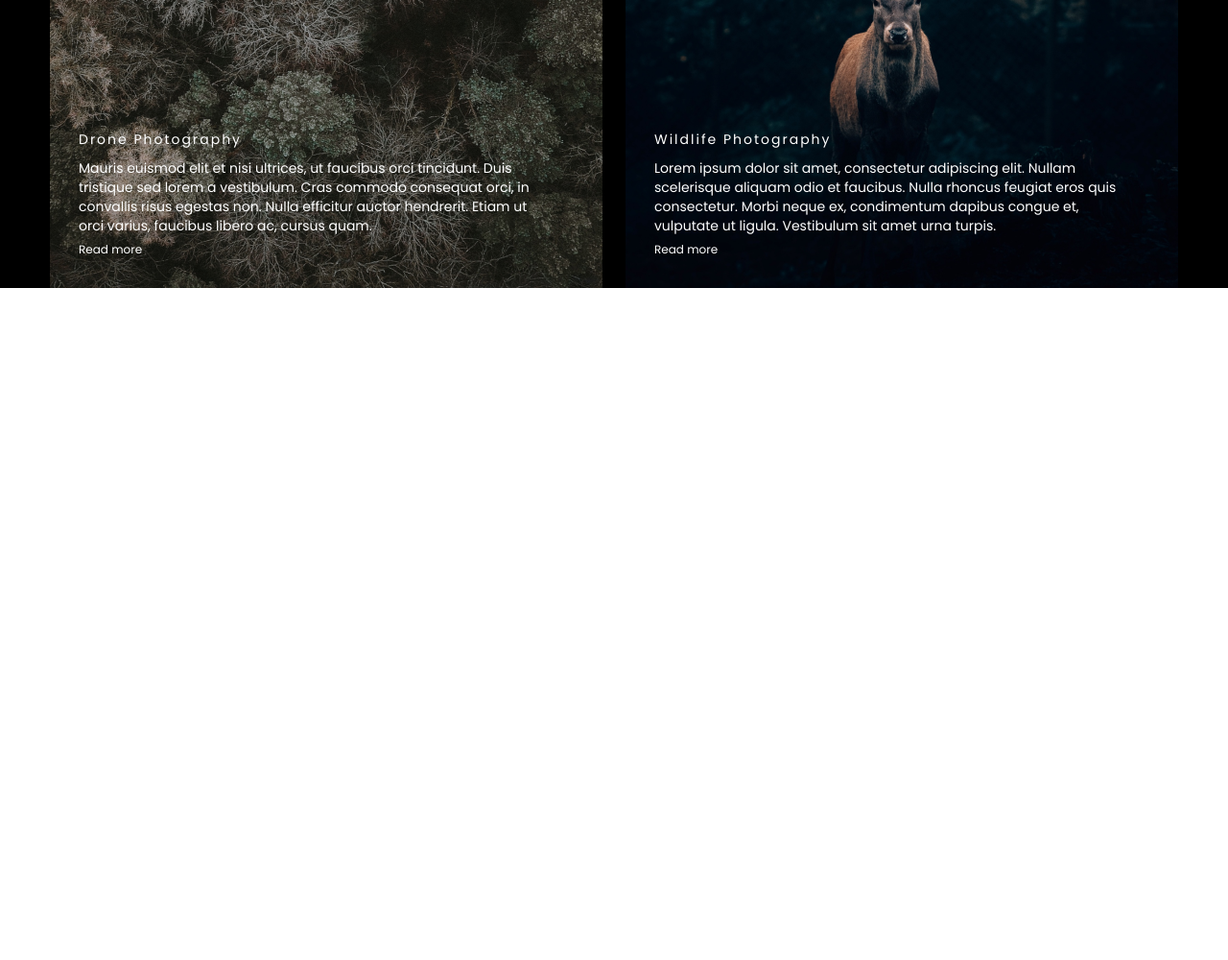
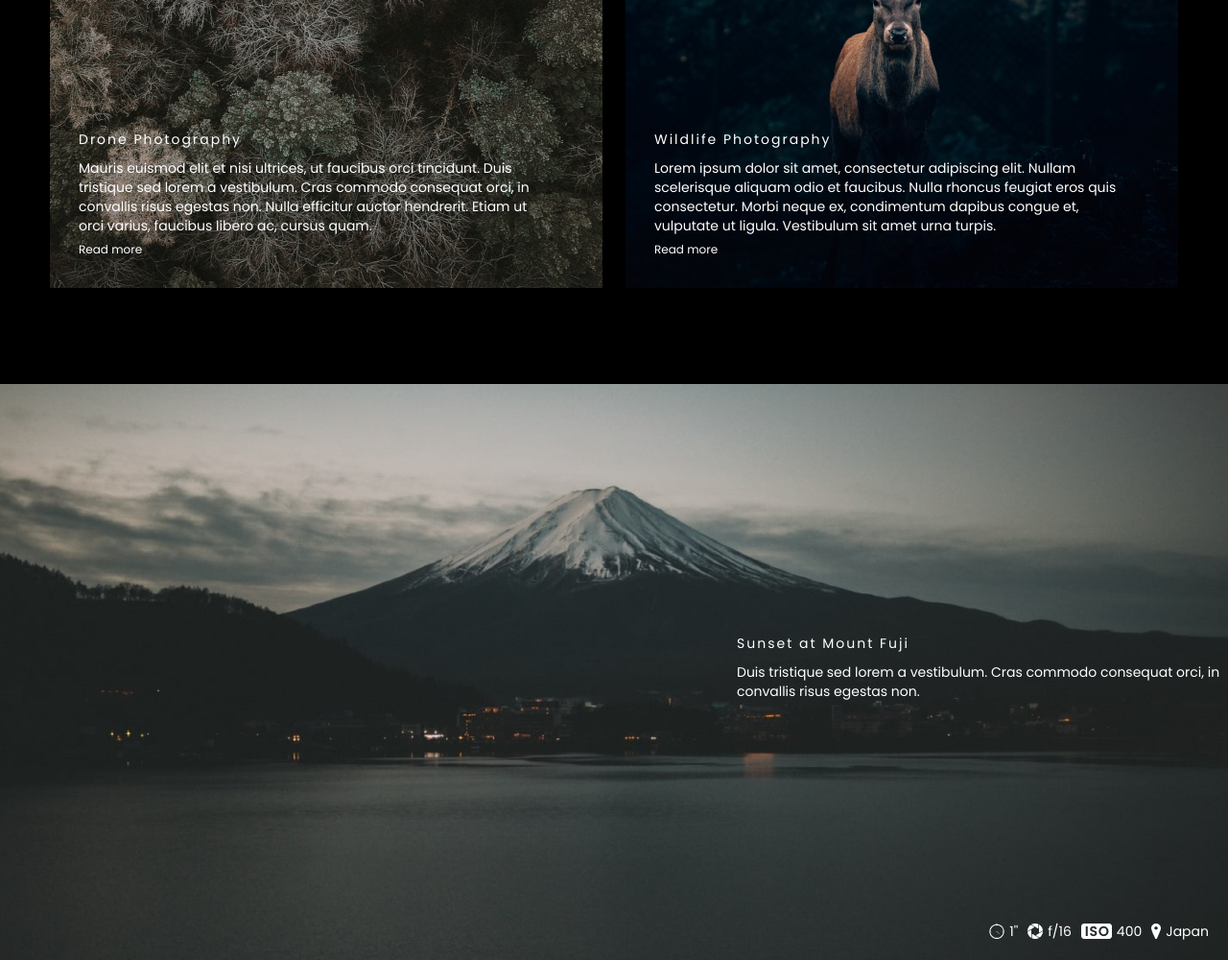
Before and after one commit to ABDURAHMON123/Aperture-sayt-figma, a plain HTML site: page index.html in a window 1280 px wide. Shown: the part 2053-3053 px from the top of the page at 96% size. Before the commit the page ends 2353 px from the top, so only its background shows below. Drawn offline with Linux system fonts and the light colour scheme.

Commit message:
sunset block

```diff
--- a/index.html
+++ b/index.html
@@ -118,7 +118,34 @@
             </div>
         </div>
     </div>
-
+    <div class="sunset__blocks">
+        <div class="sunset__block">
+            <div class="sunset__texts">
+                <div class="sunset__text">
+                    <h1>Sunset at Mount Fuji</h1>
+                    <p>Duis tristique sed lorem a vestibulum. Cras commodo consequat orci, in convallis risus egestas non.</p>
+                </div>
+                <div class="sunset__bottom">
+                    <div class="sunset__bottom1">
+                        <img src="images/clock header logo.png" alt="">
+                        <p>1''</p>
+                    </div>
+                    <div class="sunset__bottom1">
+                        <img src="images/cam header logo.png" alt="">
+                        <p>f/16</p>
+                    </div>
+                    <div class="sunset__bottom1">
+                        <img src="images/iso header logo.png" alt="">
+                        <p>400</p>
+                    </div>
+                    <div class="sunset__bottom1">
+                        <img src="images/location.png" alt="">
+                        <p>Japan</p>
+                    </div>
+                </div>
+            </div>
+        </div>
+    </div>
 
 </body>
 <script src="main.js"></script>
--- a/mobile.css
+++ b/mobile.css
@@ -25,6 +25,11 @@
     .what__cards p {
         font-size: 12px;
         width: 95%;
+    }
+    /* sunset blocks=========
+    =============================================== */
+    .sunset__text {
+        margin-bottom: 22%;
     }
 }
 
@@ -72,6 +77,13 @@
     }
     .what__cards a {
         font-size: 9px;
+    }
+    /* sunset blocks=========
+    =============================================== */
+    .sunset__text {
+        margin-bottom: 28%;
+        margin-right: 20px;
+        width: 50%;
     }
 }
 
@@ -189,6 +201,19 @@
     }
     .what__cards a {
         font-size: 10px;
+    }
+    /* sunset blocks=========
+    =============================================== */
+    .sunset__text {
+        margin-bottom: 35%;
+        margin-right: 20px;
+        width: 50%;
+    }
+    .sunset__texts h1 {
+        font-size: 13px;
+    }
+    .sunset__texts p {
+        font-size: 12px;
     }
 }
 
@@ -311,4 +336,16 @@
         padding-left: 5px;
         font-size: 9px;
     }
+    /* sunset blocks=========
+    =============================================== */
+    .sunset__text {
+        margin-bottom: 45%;
+        width: 90%;
+    }
+    .sunset__texts h1 {
+        font-size: 13px;
+    }
+    .sunset__texts p {
+        font-size: 12px;
+    }
 }
--- a/style.css
+++ b/style.css
@@ -220,8 +220,6 @@ a {
         color: white;
         margin-left: 5px;
     }
-
-
     /* what blocks ==================================================
 ============================================ */
 
@@ -301,6 +299,10 @@ a {
         justify-content: space-around;
         align-items: center;
         margin-top: 30px;
+    }
+
+    .what__cards2 {
+        margin-bottom: 100px;
     }
 
     .what__card1 {
@@ -405,3 +407,75 @@ a {
         transition: .8s;
         padding-bottom: 30px;
     }
+    /* sunset blocks==============================
+====================*/
+
+    .sunset__blocks {
+        width: 100%;
+        background-color: black;
+        height: 600px;
+    }
+
+    .sunset__block {
+        width: 100%;
+        display: flex;
+        flex-direction: column;
+        align-items: flex-end;
+        justify-content: flex-end;
+        background-image: url(images/sunset\ backround.png);
+        background-position: center;
+        background-repeat: no-repeat;
+        background-size: cover;
+        height: 100%;
+    }
+
+    .sunset__texts {
+        width: 100%;
+        display: flex;
+        flex-direction: column;
+        align-items: flex-end;
+        justify-content: center;
+        color: white;
+    }
+
+    .sunset__texts h1 {
+        font-family: Poppins;
+        font-size: 14px;
+        font-style: normal;
+        font-weight: 400;
+        line-height: 20px;
+        letter-spacing: 2px;
+        text-align: left;
+        padding-bottom: 10px;
+    }
+
+    .sunset__texts p {
+        font-family: Poppins;
+        font-size: 14px;
+        font-style: normal;
+        font-weight: 400;
+        line-height: 20px;
+        letter-spacing: 0em;
+        text-align: left;
+    }
+
+    .sunset__bottom p {
+        padding-left: 5px;
+    }
+
+    .sunset__text {
+        width: 40%;
+        margin-bottom: 18%;
+    }
+
+    .sunset__bottom {
+        display: flex;
+        align-items: center;
+        margin: 0 20px 20px 0;
+    }
+
+    .sunset__bottom1 {
+        display: flex;
+        align-items: center;
+        padding-left: 10px;
+    }
```
Lines whose indentation alone changed are shown as unchanged.
